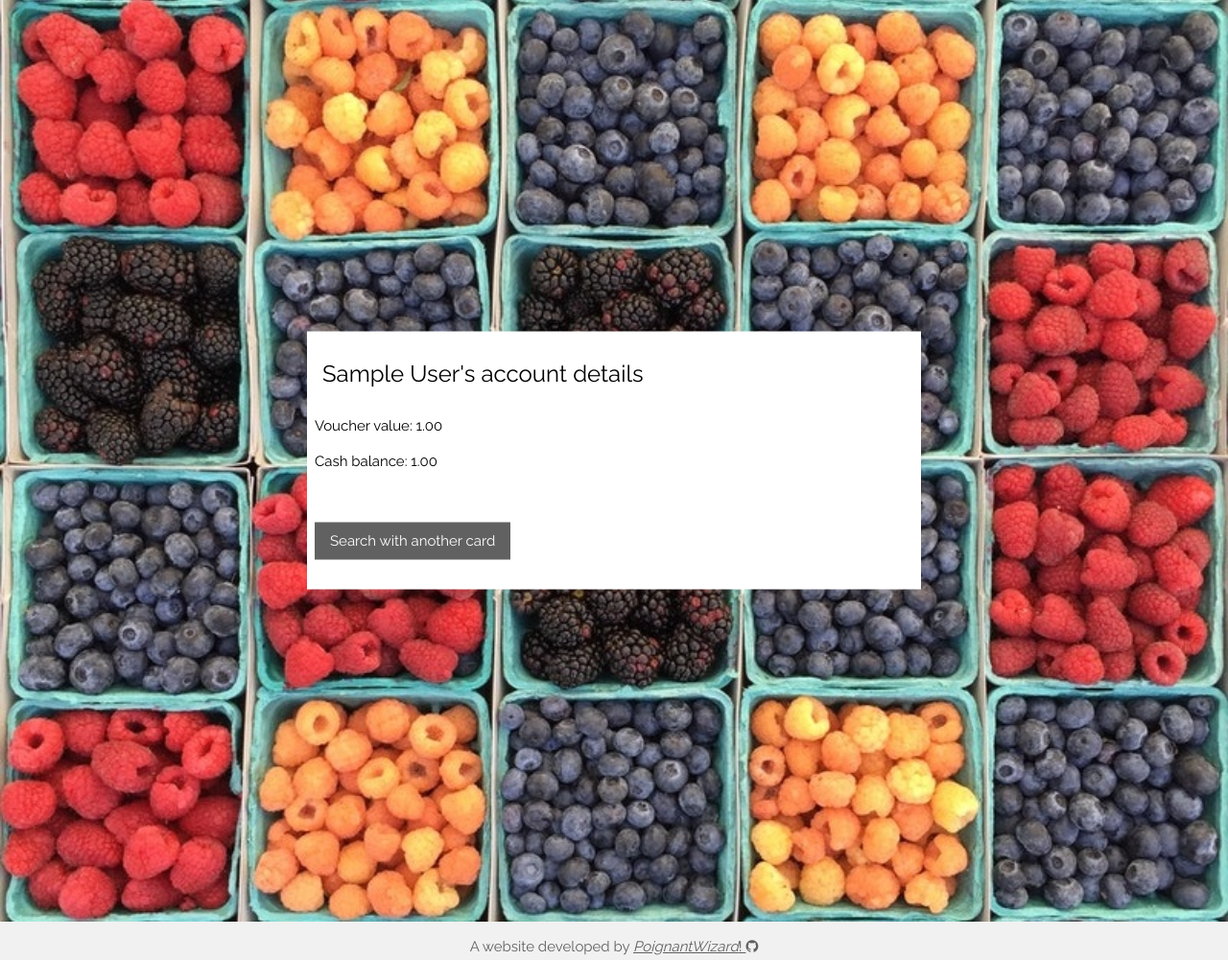
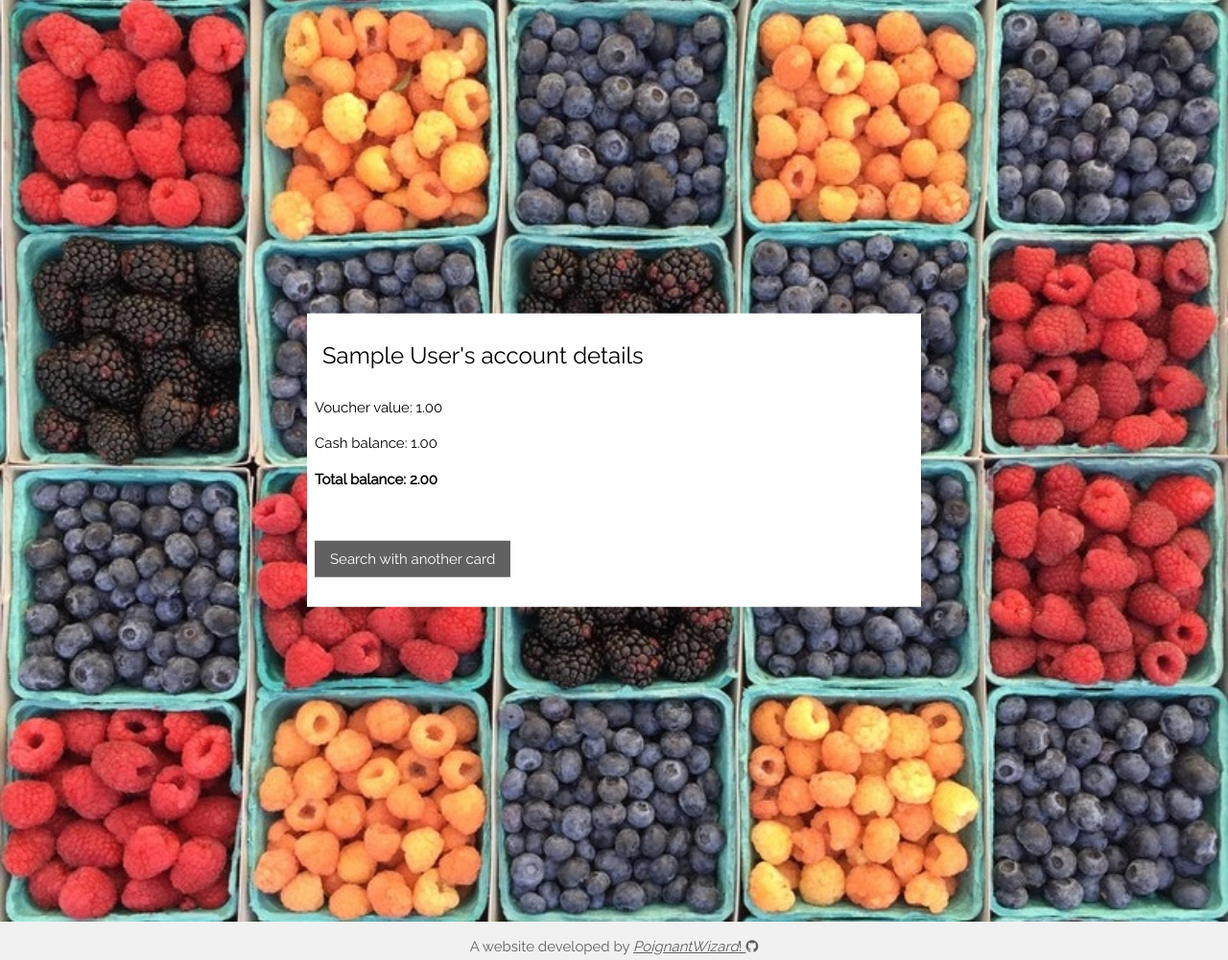
Before and after one commit to PoignantWizard/cashlesscards, a Django app: page /cashless/customer/1 in a window 1280 px wide. Shown: the part 54-1055 px from the top of the page at 96% size. Run offline with Django 3.2, Linux system fonts and the light colour scheme; tables that the repository leaves empty hold one stand-in row (values such as "Sample post").

Commit message:
Total balances in view contexts

```diff
--- a/cashlesscards/cashless/templates/cashless/cash_transactions.html
+++ b/cashlesscards/cashless/templates/cashless/cash_transactions.html
@@ -5,7 +5,7 @@
     {% if too_much %}<p><strong>You don't have enough cash in your account for that! Try again.</strong></p>{% endif %}
     <p>Voucher value: {{ cashinst.voucher_value }}
     <p>Current cash held on system: {{cashinst.cash_value}}</p>
-    <p>Total balance: {{ cashinst.total }}</p>
+    <p><strong>Total balance: {{ cashinst.total }}</strong></p>
 
     <div class="w3-responsive">
         <form action="" method="post">
--- a/cashlesscards/cashless/templates/cashless/customer_detail.html
+++ b/cashlesscards/cashless/templates/cashless/customer_detail.html
@@ -7,6 +7,7 @@
         <div class="w3-full">
             <p>Voucher value: {{ customer.cash.voucher_value }}</p>
             <p>Cash balance: {{ customer.cash.cash_value }} </p>
+            <p><strong>Total balance: {{ total_balance }}</strong></p>
             <br />
             <p>
               {% if perms.cashless.can_transact %}
--- a/cashlesscards/cashless/templates/cashless/results.html
+++ b/cashlesscards/cashless/templates/cashless/results.html
@@ -9,6 +9,7 @@
         <div class="w3-full">
           <p>Voucher value: {{ results.cash.voucher_value }}</p>
           <p>Cash balance: {{ results.cash.cash_value }} </p>
+          <p><strong>Total balance: {{ results.total_balance }}</strong></p>
           <br />
           <p>
             {% if perms.cashless.can_transact %}
--- a/cashlesscards/cashless/views.py
+++ b/cashlesscards/cashless/views.py
@@ -56,12 +56,28 @@ def search(request):
     if query:
         results = Customer.objects.get(card_number=query)
         apply_voucher(results)
+        cash_inst = cash_inst = Cash.objects.get(customer_id=results.pk)
+        results.total_balance = cash_inst.cash_value + cash_inst.voucher_value
     return render(request, 'cashless/results.html', {"results": results,})
 
 
 class CustomerDetailView(generic.DetailView):
     """Customer detail using the generic detail view"""
     model = Customer
+
+    def get_context_data(self, **kwargs):
+        """override context data defaults"""
+        context = super(CustomerDetailView, self).get_context_data(**kwargs)
+        total_balance = self.get_total_balance()
+        context['total_balance'] = total_balance
+        return context
+
+    def get_total_balance(self):
+        """calculate the customer's total balance"""
+        pk = self.kwargs.get('pk')
+        cash_inst = Cash.objects.get(customer_id=pk)
+        total_balance = cash_inst.cash_value + cash_inst.voucher_value
+        return total_balance
 
 
 @permission_required('cashless.can_transact')
```
